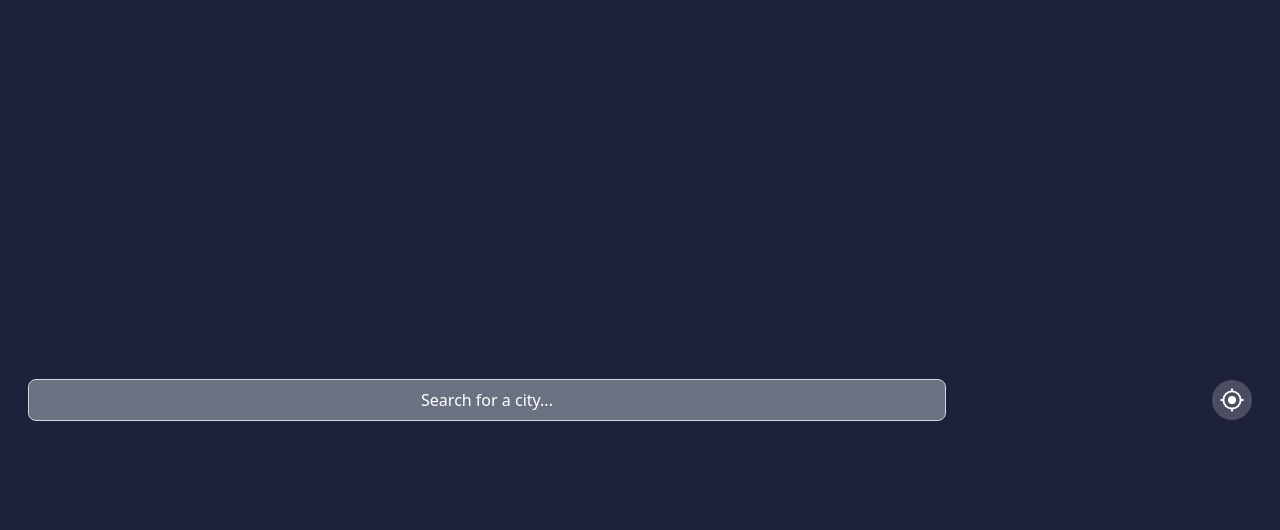
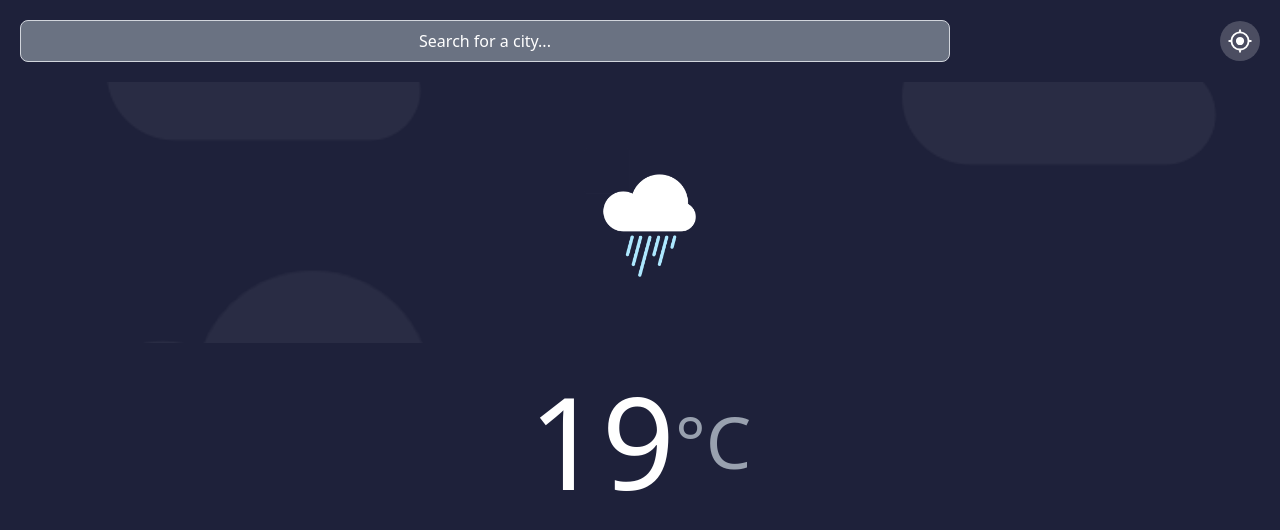
Before and after one commit to jacob-guerrero/funval-mp2, a React (Vite) app: page / in a window 1280 px wide. Shown: the top 530 px of the page. Built offline with nearby package versions, Linux system fonts and the light colour scheme.

Commit message:
Agregar componente con WeatherInfo

```diff
--- a/src/App.jsx
+++ b/src/App.jsx
@@ -2,7 +2,7 @@ import Main from "./components/Main";
 
 function App() {
   return (
-    <div className="bg-[#1E213A] w-screen min-h-screen p-2 flex flex-col items-center md:flex-row">
+    <div className="bg-[#1E213A] w-screen min-h-screen flex flex-col items-center md:flex-row">
       <Main />
     </div>
   );
--- a/src/components/Main.jsx
+++ b/src/components/Main.jsx
@@ -1,9 +1,11 @@
+import WeatherInfo from "./WeatherInfo";
 import Searchbar from "./Searchbar";
 
 export default function Main() {
   return (
-    <main className="w-full">
+    <main className="w-full min-h-screen h-screen">
         <Searchbar />
+        <WeatherInfo />
     </main>
   )
 }
--- /dev/null
+++ b/src/components/WeatherInfo.jsx
@@ -0,0 +1,20 @@
+import React from "react";
+
+export default function WeatherInfo() {
+  return (
+    <div className="w-full h-4/7 flex flex-col justify-center items-center">
+      <picture className="w-full h-4/7 flex justify-center items-center relative after:content-[''] after:absolute after:inset-0 after:bg-[url('/images/Cloud-background.png')] after:bg-cover after:bg-no-repeat after:bg-center after:opacity-5">
+        <img
+          src="/images/10n.png"
+          alt="weather icon"
+          className="w-full max-w-28 relative z-10"
+        />
+      </picture>
+
+      <div className="w-full h-3/7 text-white flex justify-center items-center">
+        <p className="text-9xl">19</p>
+        <p className="text-7xl text-gray-400">°C</p>
+      </div>
+    </div>
+  );
+}
```
